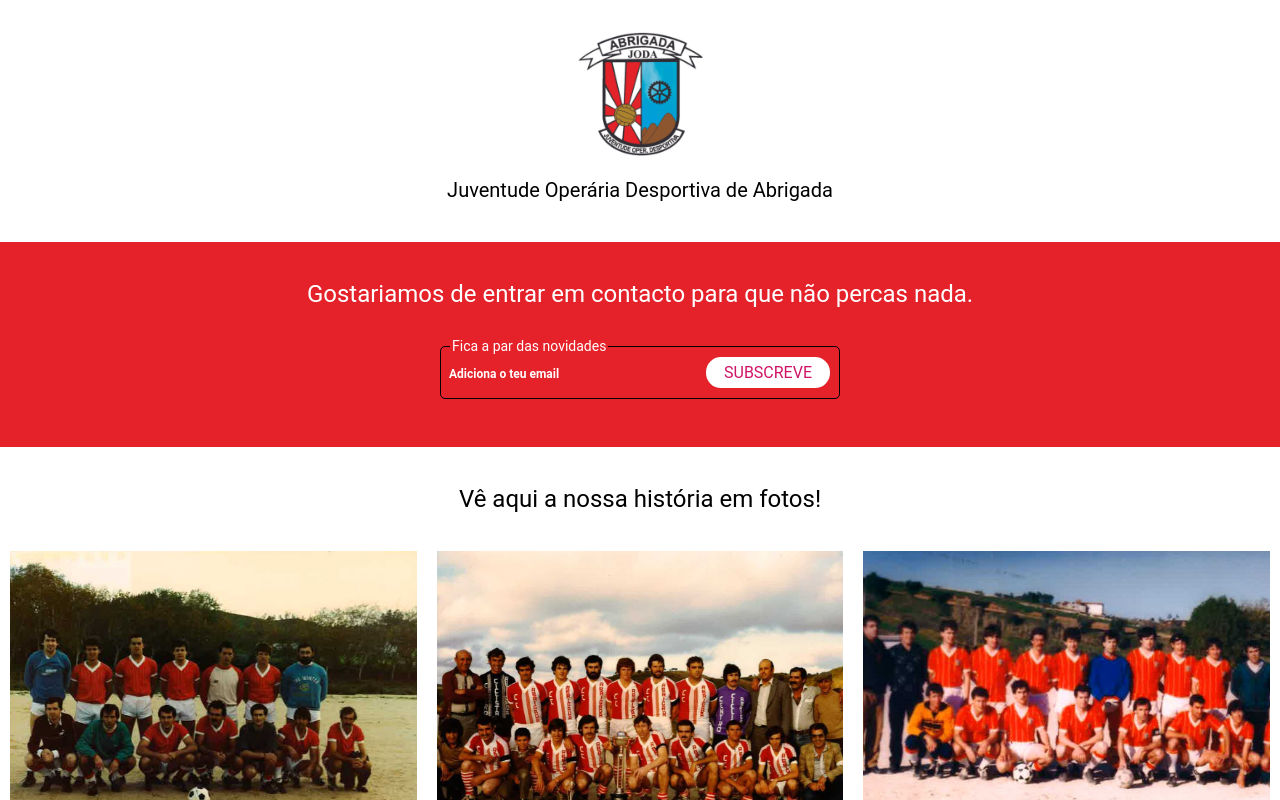
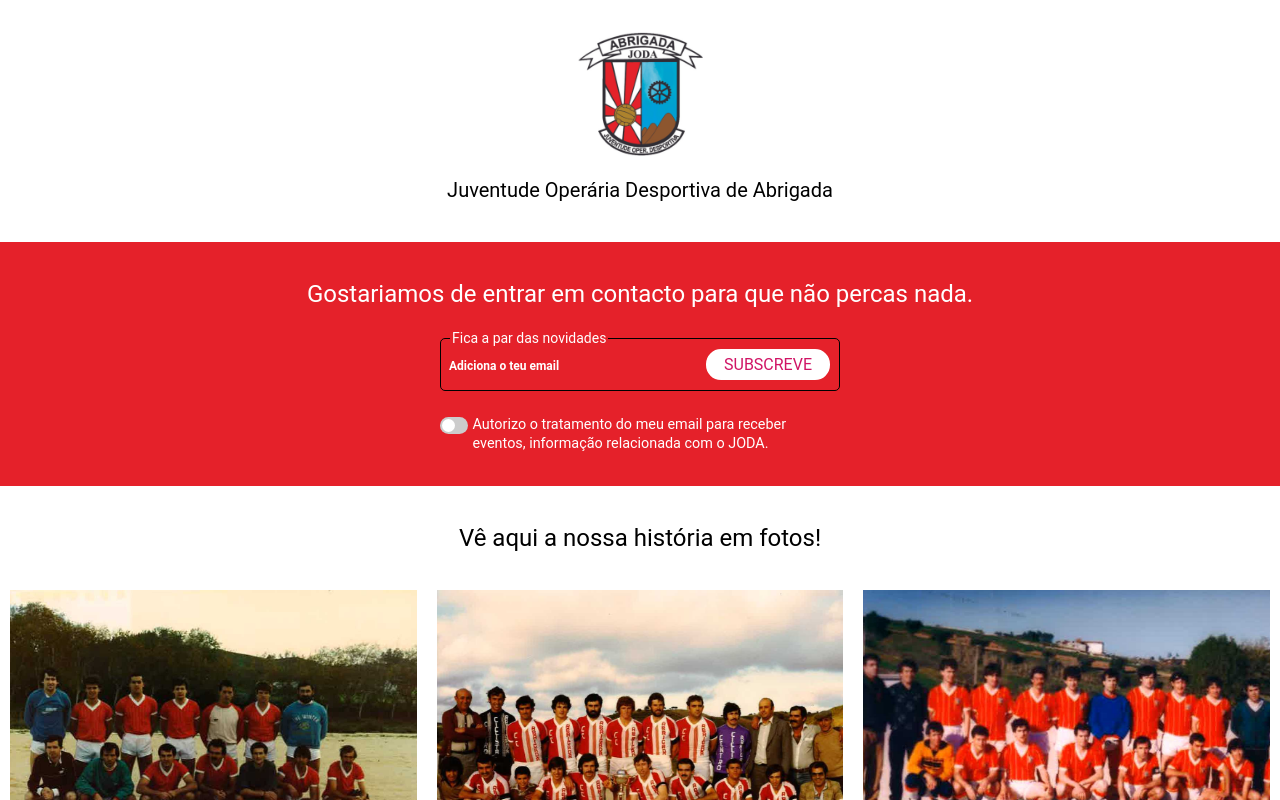
Before and after one commit to tiago-jpgarcia/joda, a Vue app: page / in a window 1280 px wide. Shown: the top 800 px of the page. Built offline with nearby package versions, Linux system fonts and the light colour scheme.

Commit message:
add a new input a start working to validate email

```diff
--- a/src/App.vue
+++ b/src/App.vue
@@ -52,6 +52,7 @@ const closeModel = () => {
         text="Fica a par das novidades"
         color="#FFF"
         placeholder="Adiciona o teu email"
+        privacy="Autorizo o tratamento do meu email para receber eventos, informação relacionada com o JODA."
       />
     </template>
   </ContainerComponent>
--- a/src/components/Atom/InputComponent.vue
+++ b/src/components/Atom/InputComponent.vue
@@ -1,22 +1,46 @@
 <template>
   <div :style="style" class="input-container">
     <label v-if="text" class="input-label">{{ text }}</label>
-        <input
-            :style="input"
-            :placeholder="placeholder"
-            :value="value"
+    <input :style="input" :placeholder="placeholder" :value="value" />
+    <ButtonComponent
+      @handleClick="onButtonClick"
+      backgroundColor="#FFF"
+      color="#D01465"
+      borderColor="#FFF"
+      :paddingV="0"
+      :paddingH="1"
+      :withouthMargin="true"
+      class="input-button"
+      v-if="button"
+      :text="inputText"
     />
-        <ButtonComponent @handleClick="onButtonClick" backgroundColor="#FFF" color="#D01465" borderColor="#FFF" :paddingV="0" :paddingH="1" :withouthMargin="true" class="input-button" v-if="button" :text="inputText" />
+  </div>
+  <div class="privacy">
+    <label class="switch">
+      <input type="checkbox" />
+      <span class="slider round"></span>
+    </label>
+    <TextComponent :textAlign="false" color="#FFF" :size="0.9" :text="privacy" />
+  </div>
+  <div v-if="erro" class="errorMessage">
+    <TextComponent
+      :textAlign="true"
+      color="#FFF"
+      :size="1.5"
+      text="Erro ao verificar o email, introduz o email e autoriza o tratamento de dados."
+    />
   </div>
 </template>
 
 <script>
-import { reactive, computed } from 'vue';
-import ButtonComponent from './ButtonComponent.vue';
+import { reactive, computed } from 'vue'
+import ButtonComponent from './ButtonComponent.vue'
+import TextComponent from './TextComponent.vue'
 
 export default {
   components: {
-        ButtonComponent
+    ButtonComponent,
+    TextComponent
   },
   props: {
     text: {
@@ -50,39 +74,45 @@ export default {
     color: {
       type: String,
       default: '#FFF'
+    },
+    privacy: {
+      type: String,
+      default: ''
     }
   },
   setup(props) {
-            props = reactive(props);
+    props = reactive(props)
     return {
       style: computed(() => ({
-                    backgroundColor: props.backgroundColor,
-
+        backgroundColor: props.backgroundColor
       })),
       input: computed(() => ({
         border: `1px solid ${props.borderColor}`,
         paddingRight: props.button ? `150px` : '',
-                    color: props.color,
+        color: props.color
       })),
+      erro: computed(() => {
+        return false
+      })
     }
   },
   methods: {
     onButtonClick() {
-                console.log('Input Value 1:');
+      console.log('Input Value 1:')
     }
   }
-    };
+}
 </script>
 
-<style scoped>
+<style>
 @import '../../assets/main.css';
 .input-container {
-    position:relative;
+  position: relative;
   width: 100%;
   max-width: 400px;
   border: none;
   background-color: inherit;
-    margin: 1rem auto;
+  margin: 1.5rem auto;
 }
 .input-button {
   position: absolute;
@@ -99,13 +129,13 @@ export default {
   top: -11px;
   font-size: 14px;
   padding: 0px 2px;
-    color: #FFF
+  color: #fff;
 }
 
-.input-container input{
+.input-container input {
   outline: none;
   font-size: 1rem;
-    padding: 1rem 0.50rem;
+  padding: 1rem 0.5rem;
   width: inherit;
   background-color: inherit;
   border-radius: 5px;
@@ -118,8 +148,80 @@ export default {
   color: white;
 }
 
-
 input::placeholder {
   font-size: 12px;
 }
+.privacy {
+  max-width: 400px;
+  display: flex;
+  margin: 0 auto;
+}
+
+.privacy p {
+  line-height: 1.2rem;
+  max-width: 400px;
+}
+.switch {
+  position: relative;
+  display: inline-block;
+  width: 30px;
+  height: 17px;
+  margin-top: 2px;
+  margin-right: 5px;
+}
+
+/* Hide default HTML checkbox */
+.switch input {
+  opacity: 0;
+  width: 0;
+  height: 0;
+}
+
+/* The slider */
+.slider {
+  position: absolute;
+  cursor: pointer;
+  top: 0;
+  left: 0;
+  right: 0;
+  bottom: 0;
+  background-color: #ccc;
+  -webkit-transition: 0.4s;
+  transition: 0.4s;
+}
+
+.slider:before {
+  position: absolute;
+  content: '';
+  height: 13px;
+  width: 13px;
+  left: 2px;
+  bottom: 2px;
+  background-color: white;
+  -webkit-transition: 0.4s;
+  transition: 0.4s;
+}
+
+input:checked + .slider {
+  background-color: #141b20;
+}
+
+input:focus + .slider {
+  box-shadow: 0 0 1px #141b20;
+}
+
+input:checked + .slider:before {
+  -webkit-transform: translateX(13px);
+  -ms-transform: translateX(13px);
+  transform: translateX(13px);
+}
+
+/* Rounded sliders */
+.slider.round {
+  border-radius: 12px;
+}
+
+.slider.round:before {
+  border-radius: 50%;
+}
 </style>
```
Lines whose indentation alone changed are shown as unchanged.
